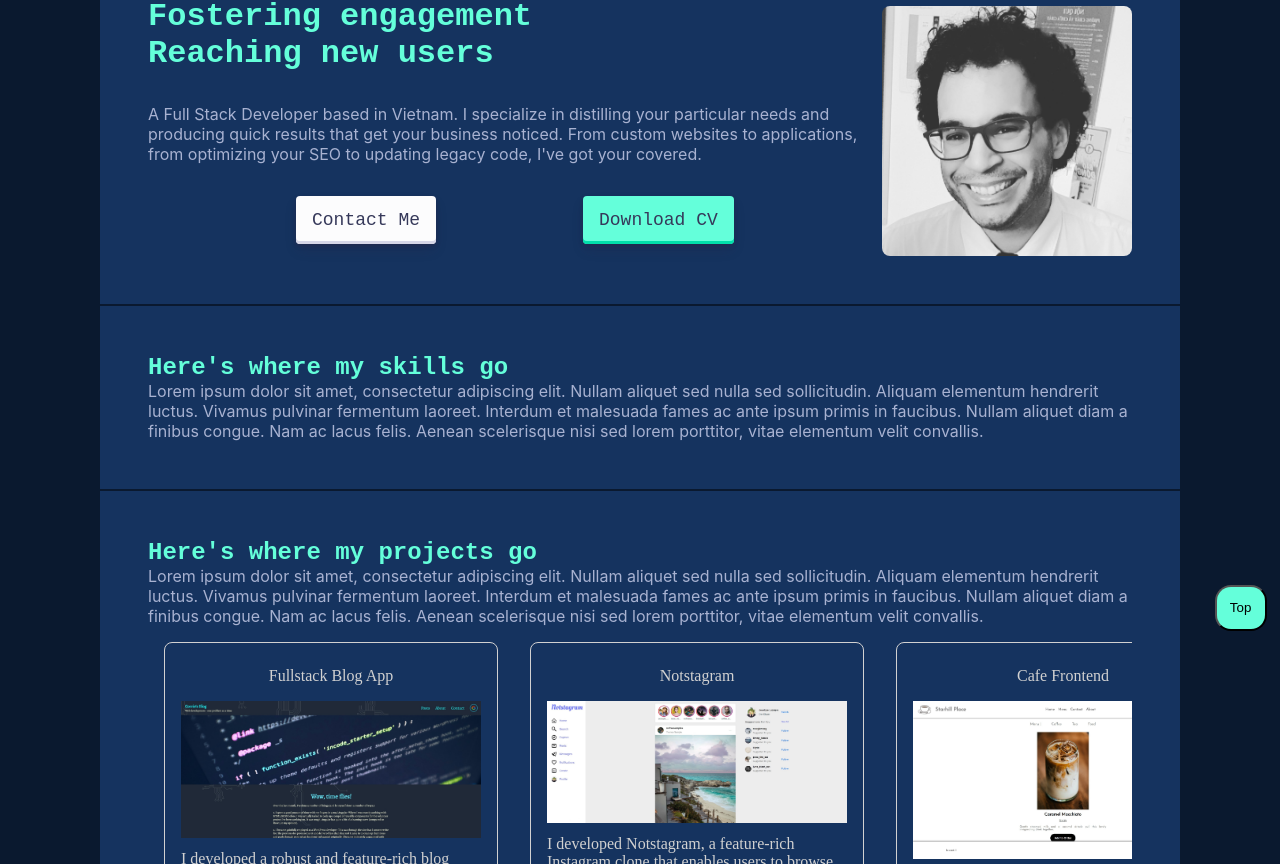
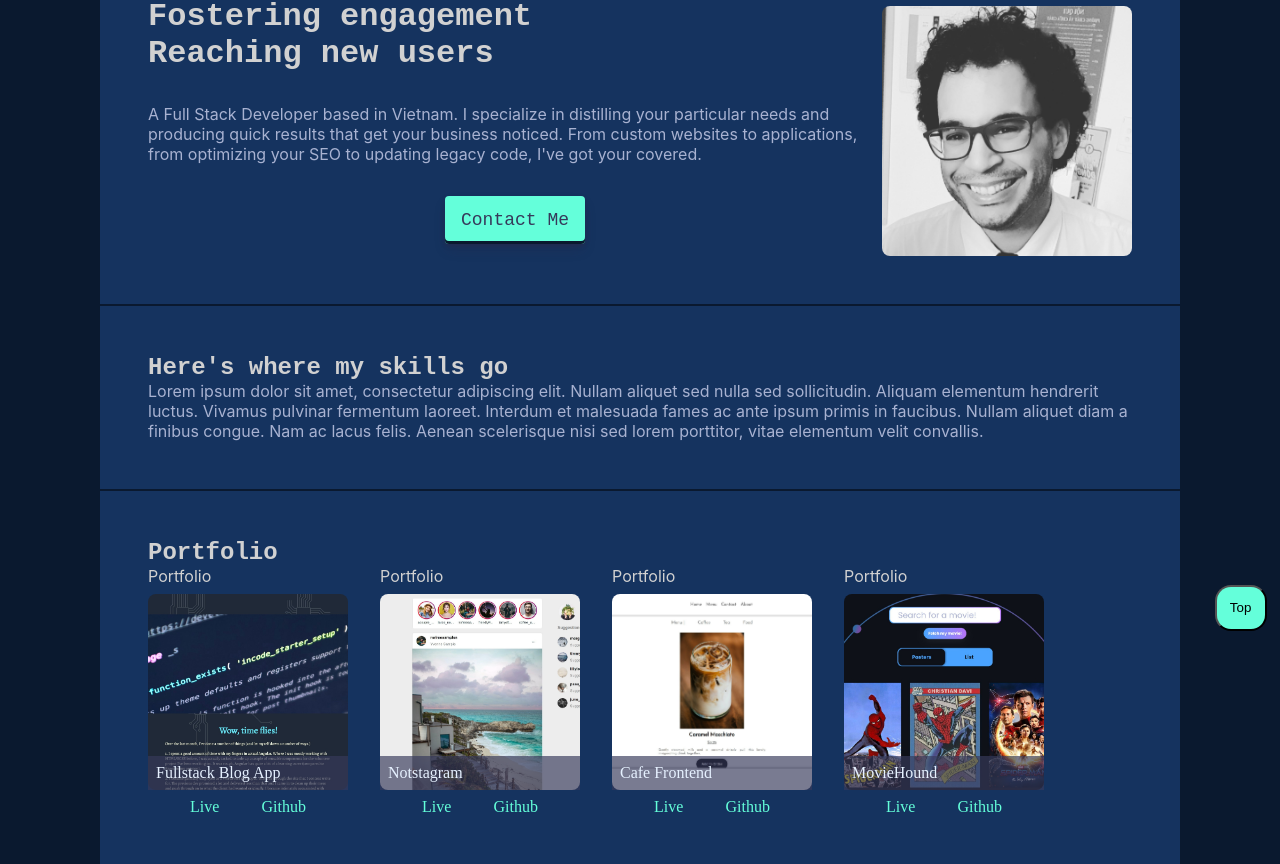
Before and after one commit to Cililocwee/portfolio, a React (Vite) app: page / in a window 1280 px wide. Shown: the part 156-1020 px from the top of the page. Built offline with nearby package versions, Linux system fonts and the light colour scheme.

Commit message:
Completely reworked project cards

```diff
--- a/src/components/IntroductionButtons.jsx
+++ b/src/components/IntroductionButtons.jsx
@@ -4,7 +4,7 @@ export default function IntroductionButtons() {
   return (
     <div id="introduction-buttons">
       <button className="button-30">Contact Me</button>
-      <button className="button-30">Download CV</button>
+      {/* <button className="button-30">Download CV</button> */}
     </div>
   );
 }
--- a/src/components/ProjectCard.jsx
+++ b/src/components/ProjectCard.jsx
@@ -1,17 +1,19 @@
 import React from "react";
 import "./components.css";
 
-export default function ProjectCard({ title, image, description }) {
+export default function ProjectCard({ type, image, title, live, github }) {
   return (
     <div className="card">
-      <div className="card-title">{title}</div>
-      <div className="card-image-container">
-        <img src={image} alt={title} className="card-image" />
+      <div className="card-type">{type ? <p>{type}</p> : <p>Portfolio</p>}</div>
+      <div
+        className="card-image-container"
+        style={{ backgroundImage: `url(${image})` }}
+      >
+        <div className="card-image-title">{title}</div>
       </div>
-      <div className="card-description">{description}</div>
-      <div className="card-link-container">
-        <a href="#projects">Live</a>
-        <a href="#projects">Github</a>
+      <div className="card-links">
+        <a href={live}>Live</a>
+        <a href={github}>Github</a>
       </div>
     </div>
   );
--- a/src/components/Projects.jsx
+++ b/src/components/Projects.jsx
@@ -5,23 +5,15 @@ import ProjectCard from "./ProjectCard";
 export default function Projects() {
   return (
     <div id="projects" className="section">
-      <h2>Here's where my projects go</h2>
+      <h2>Portfolio</h2>
 
-      <p>
-        Lorem ipsum dolor sit amet, consectetur adipiscing elit. Nullam aliquet
-        sed nulla sed sollicitudin. Aliquam elementum hendrerit luctus. Vivamus
-        pulvinar fermentum laoreet. Interdum et malesuada fames ac ante ipsum
-        primis in faucibus. Nullam aliquet diam a finibus congue. Nam ac lacus
-        felis. Aenean scelerisque nisi sed lorem porttitor, vitae elementum
-        velit convallis.
-      </p>
       <div className="card-container">
         {projectList.map((project, index) => (
           <ProjectCard
             key={index}
             title={project.projectTitle}
             image={project.projectImg}
-            description={project.projectDescription}
+            // description={project.projectDescription}
           />
         ))}
       </div>
--- a/src/components/components.css
+++ b/src/components/components.css
@@ -66,11 +66,11 @@ nav {
   button {
     align-items: center;
     appearance: none;
-    background-color: #fcfcfd;
+    background-color: var(--highlight);
     border-radius: 4px;
     border-width: 0;
     box-shadow: rgba(45, 35, 66, 0.4) 0 2px 4px,
-      rgba(45, 35, 66, 0.3) 0 7px 13px -3px, #d6d6e7 0 -3px 0 inset;
+      rgba(45, 35, 66, 0.3) 0 7px 13px -3px, var(--dark-bg) 0 -3px 0 inset;
     box-sizing: border-box;
     color: #36395a;
     cursor: pointer;
@@ -132,56 +132,64 @@ nav {
 }
 
 .card-container {
-  /* border: 3px solid cyan; */
   display: flex;
-  overflow: auto;
-  /* gap: 1em; */
+  flex-wrap: wrap;
+  gap: 2em;
+
+  /* border: 1px solid red; */
 }
 
 .card {
-  max-width: 300px;
+  width: 200px;
+  height: 250px;
+  /* overflow: hidden; */
   display: flex;
   flex-direction: column;
-  margin: 1em;
-  gap: 0.5em;
-  padding: 1em;
-  border: 1px solid var(--not-white);
 
-  .card-title {
-    text-align: center;
-    margin: 0.5em;
+  /* background: red; */
+  /* border: 2px solid red; */
+
+  .card-type p {
+    color: var(--lighter-text);
+    margin-bottom: 0.5em;
   }
 
-  .card-link-container {
+  .card-image-container {
+    width: 100%;
+    height: 100%;
+    max-height: 200px;
+    max-width: 200px;
+    margin: 0 auto;
+    background-position: center;
+    background-size: cover;
+    background-repeat: no-repeat;
+    /* overflow: hidden; */
+    position: relative;
+    border-radius: 8px;
+
+    display: flex;
+    transition: 0.5s;
+  }
+
+  .card-image-container:hover {
+    box-shadow: rgba(0, 0, 0, 0.19) 0px 10px 20px,
+      rgba(0, 0, 0, 0.23) 0px 6px 6px;
+    transition: 0.25s;
+    transform: translate(-1%, -1%);
+  }
+
+  .card-image-title {
+    margin-top: auto;
+    padding: 0.5em;
+    width: 100%;
+    color: var(--white);
+    background-color: #36395aaa;
+  }
+
+  .card-links {
     display: flex;
     justify-content: space-evenly;
-    margin: 1em;
-
-    a {
-      text-decoration: none;
-      cursor: pointer;
-
-      border: 2px solid var(--light-green);
-      padding: 0.5em 1em;
-      border-radius: 0.5em;
-      background-color: var(--navy);
-      transition: ease-out;
-    }
-
-    a:hover {
-      background-color: var(--light-green);
-      color: var(--navy);
-      transform: translateY(-5%);
-      transition: ease-in;
-    }
-  }
-
-  /* debugging */
-  /* background-color: red; */
-  /* border: 3px solid yellow; */
-  border-radius: 8px;
-
-  img {
-    max-width: 300px;
+    margin-top: 0.5em;
+    cursor: pointer;
   }
 }
--- a/src/index.css
+++ b/src/index.css
@@ -1,4 +1,5 @@
 :root {
+  /* SOON TO BE REMOVED */
   --navy: #0a192f;
   --light-green: #64ffda;
   --slate: #8892b0;
@@ -77,11 +78,8 @@ body,
 #root {
   display: flex;
   justify-content: center;
-  /* align-items: center; */
   background-color: var(--dark-bg);
-
   height: fit-content;
-  /* overflow: hidden; */
 }
 
 h1,
@@ -99,7 +97,7 @@ h2,
 h3,
 h4,
 h5 {
-  color: var(--highlight);
+  color: var(--lighter-text);
   font-family: var(--font-flair);
 }
 
```
